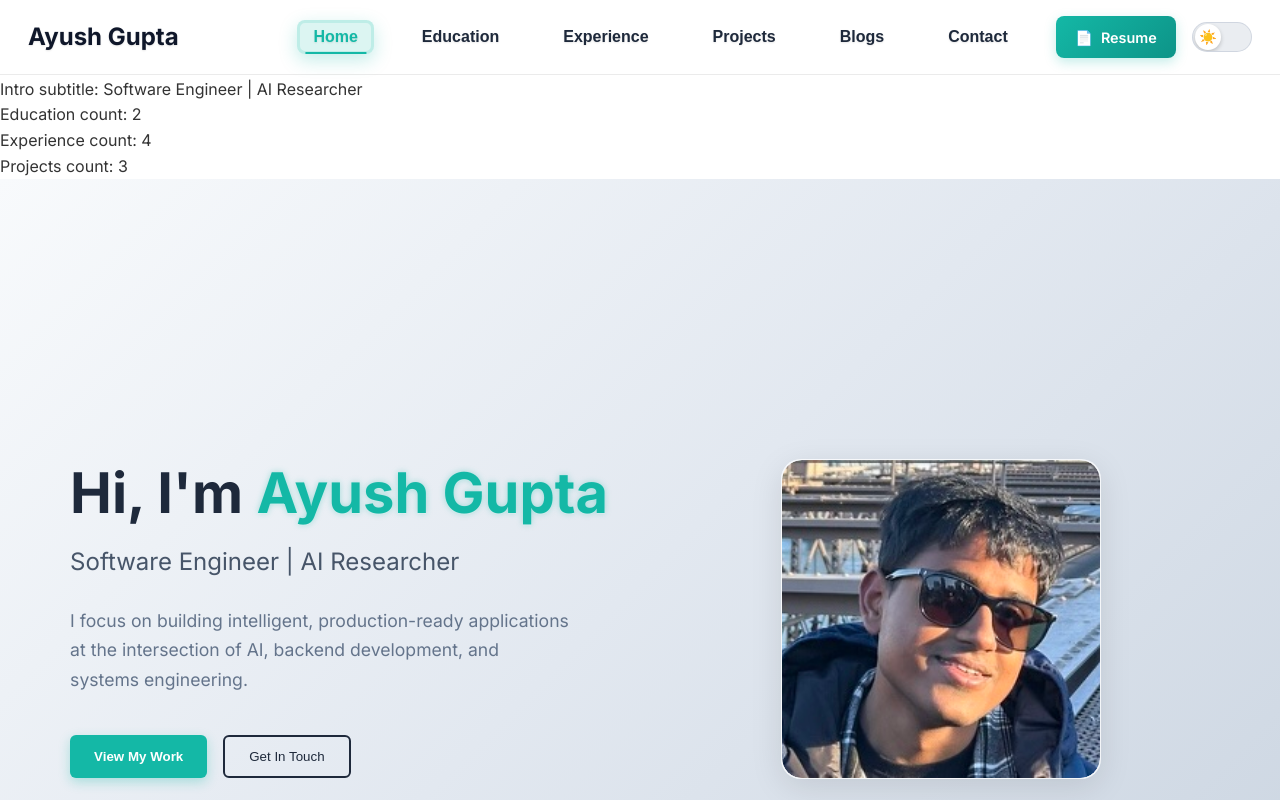
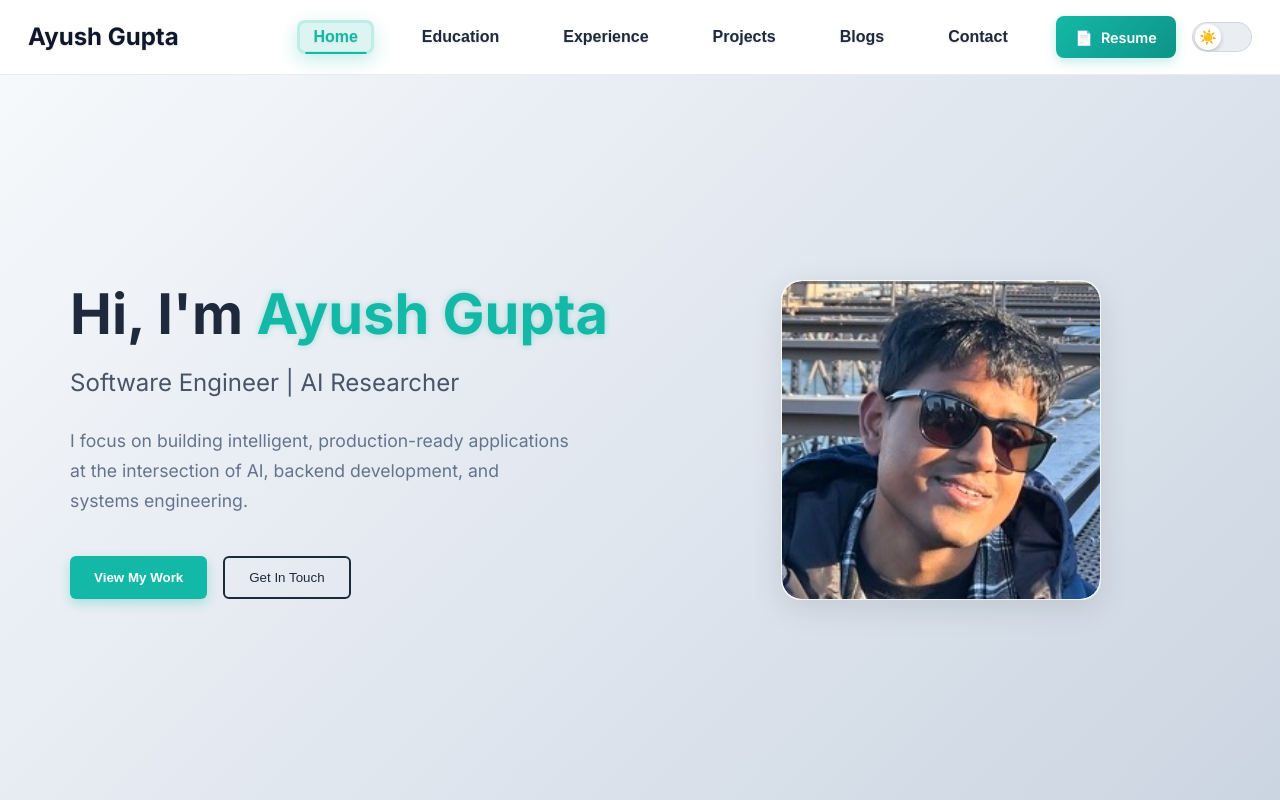
Before and after one commit to ayushagupta/ayushagupta.github.io, a React (Create React App) app: page / in a window 1280 px wide. Shown: the top 800 px of the page. Built offline with nearby package versions, Linux system fonts and the light colour scheme.

Commit message:
Remove debugging code and test component - production ready

```diff
--- a/src/App.js
+++ b/src/App.js
@@ -11,7 +11,6 @@ import Blogs from './components/Blogs';
 import Contact from './components/Contact';
 import BlogListing from './components/BlogListing';
 import BlogPost from './components/BlogPost';
-import TestComponent from './components/TestComponent';
 import './App.css';
 
 function App() {
@@ -24,7 +23,6 @@ function App() {
             <Routes>
               <Route path="/" element={
                 <>
-                  <TestComponent />
                   <Intro />
                   <Education />
                   <Experience />
--- a/src/components/Intro.js
+++ b/src/components/Intro.js
@@ -8,9 +8,7 @@ const Intro = () => {
   useEffect(() => {
     const loadData = async () => {
       try {
-        console.log('Loading intro data...');
         const data = await loadIntroData();
-        console.log('Loaded intro data:', data);
         setIntroData(data);
       } catch (error) {
         console.error('Error loading intro data:', error);
--- a/src/components/TestComponent.js
+++ /dev/null
@@ -1,20 +0,0 @@
-import React from 'react';
-import { portfolioData } from '../data/portfolioData.js';
-
-const TestComponent = () => {
-  console.log('Portfolio data:', portfolioData);
-  console.log('Intro data:', portfolioData.intro);
-
-  return (
-    <div>
-      <h1>Test Component</h1>
-      <p>Intro title: {portfolioData.intro.title}</p>
-      <p>Intro subtitle: {portfolioData.intro.subtitle}</p>
-      <p>Education count: {portfolioData.education.length}</p>
-      <p>Experience count: {portfolioData.experience.length}</p>
-      <p>Projects count: {portfolioData.projects.length}</p>
-    </div>
-  );
-};
-
-export default TestComponent;
--- a/src/utils/portfolioData.js
+++ b/src/utils/portfolioData.js
@@ -16,7 +16,6 @@ export const loadPortfolioData = async () => {
  * @returns {Promise<Object>} Intro data
  */
 export const loadIntroData = async () => {
-  console.log('loadIntroData called, returning:', portfolioData.intro);
   return portfolioData.intro;
 };
 
```
